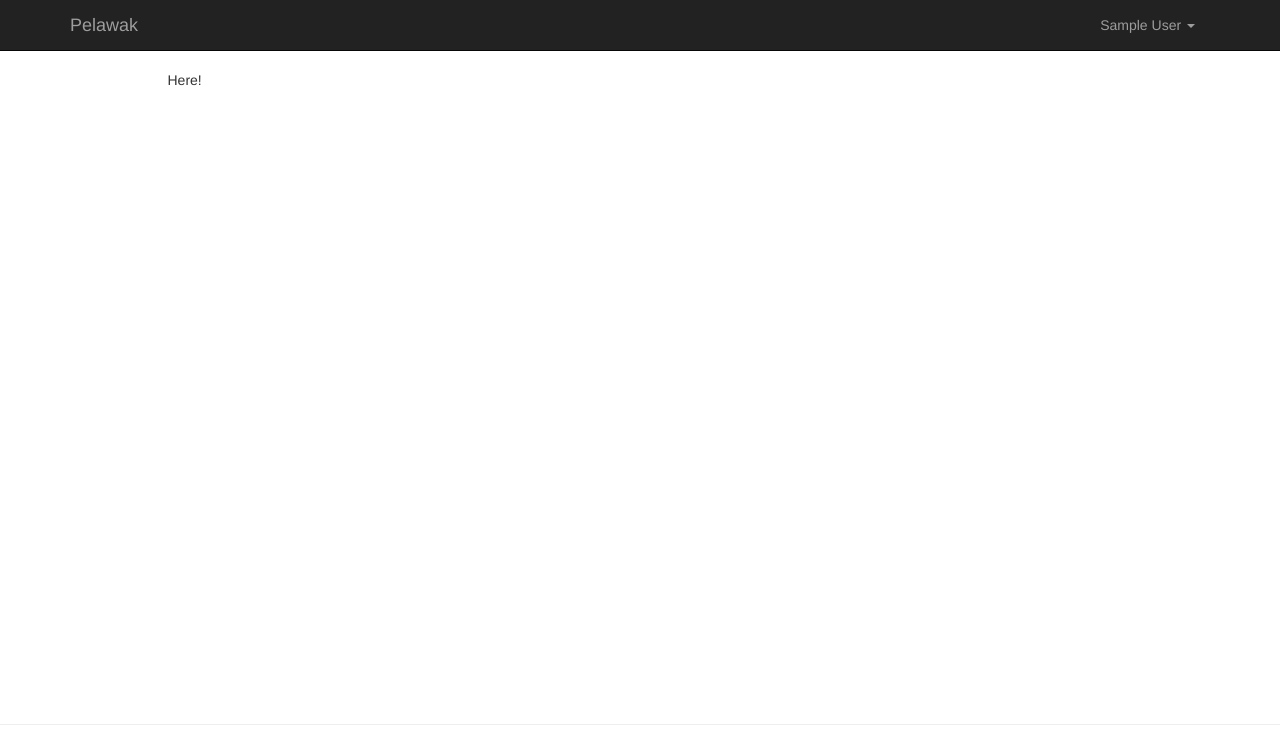
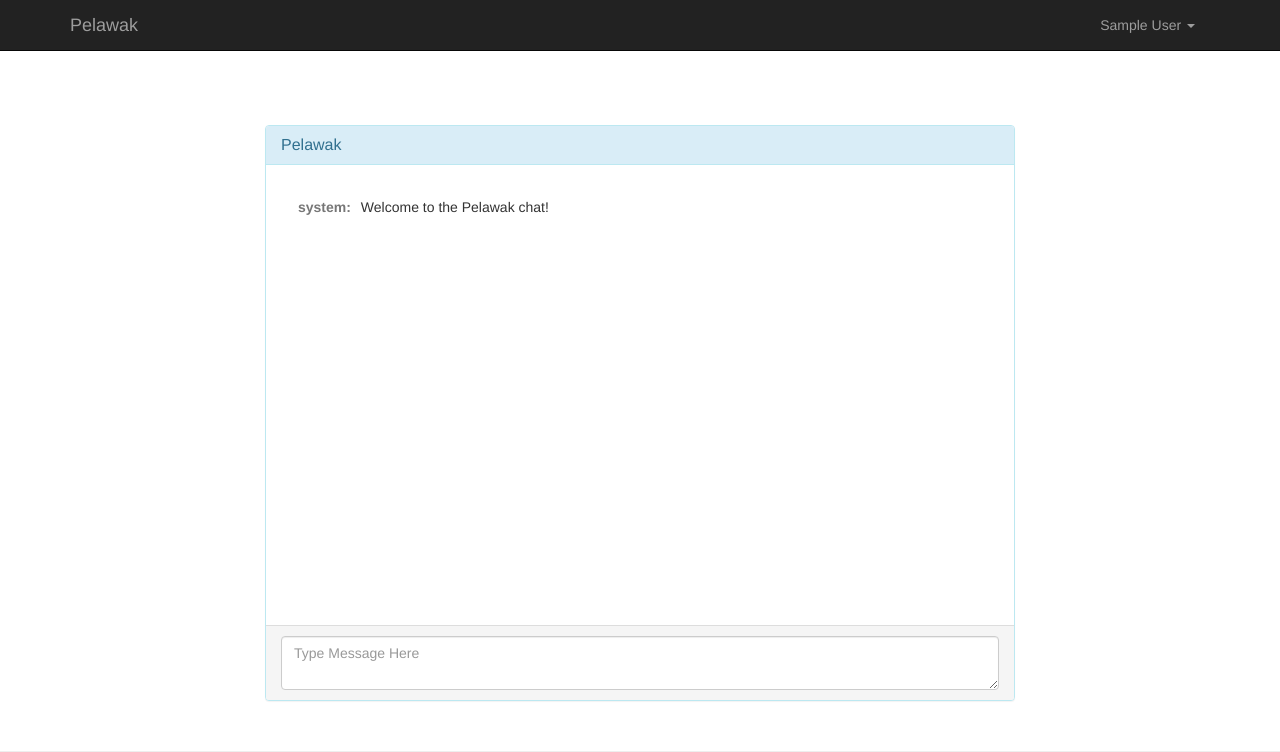
Before and after one commit to mclumd/pelawak, a Django app: page / in a window 1280 px wide. Shown: the top 752 px of the page. Run offline with Django 3.2, Linux system fonts and the light colour scheme; the visitor is signed in with stand-in values (Sample User, id 1); some libraries are stand-ins or nearby versions.

Commit message:
chat skin and basic js interaction

```diff
--- a/pelawak/static/css/pelawak.css
+++ b/pelawak/static/css/pelawak.css
@@ -42,3 +42,32 @@ body {
 .mainbox .panel-body {
     padding: 30px;
 }
+
+.mainbox h1 {
+    margin-top: 5px;
+}
+
+.mainbox a.btn {
+    margin: 12px 0 0 0;
+}
+
+/* Chat Window */
+
+.chat-messages {
+    width: 100%;
+    height: 400px;
+    overflow-y: scroll;
+}
+
+.chat-message {
+    margin: 2px;
+}
+
+.chat-user {
+    font-weight: bold;
+}
+
+.chat-user:after {
+    content: ":  ";
+    margin-right: 6px;
+}
--- /dev/null
+++ b/pelawak/static/js/chat.js
@@ -0,0 +1,79 @@
+/*
+ * Implements the chat functionality with websockets.
+ */
+
+(function() {
+
+  Chat = function() {
+
+    // Elements
+    this.chatbox   = null;
+    this.chatInput = null;
+    this.chatUser  = null;
+    this.chatForm  = null;
+    this.messages  = null;
+
+    // Message template
+    this.template  = _.template($("script#message-template").html());
+
+    this.init = function(selector) {
+      this.elem = $(selector);
+      this.chatInput = this.elem.find('.chat-input');
+      this.chatForm  = this.elem.find('.chat-form');
+      this.chatUser  = this.elem.find('input[name=username]');
+      this.messages  = this.elem.find('.chat-messages');
+
+      // Resolve "this" ambiguity
+      var self = this;
+
+      // Bind messages on enter to submit form
+      this.chatInput.keydown(function(e) {
+        if (e.keyCode == 13 && !e.shiftKey) {
+          e.preventDefault();
+          self.chatForm.submit();
+        }
+      });
+
+      // Bind the submit form
+      this.chatForm.submit(this.onChatInput(self));
+
+    }
+
+    // This is what happens when a user enters a chat
+    this.onChatInput = function(self) {
+      return function(e) {
+        e.preventDefault();
+
+        // Get and send data to the server
+        data = self.getChatData();
+
+        // Temporarily just add data directly to the message window
+        self.messages.append(self.template(data));
+
+        // Empty the chat input to get ready to type again
+        self.chatInput.val('');
+        self.scrollDown();
+
+        return false;
+      }
+    }
+
+    // Used to extract chat data from the chat form
+    this.getChatData = function() {
+      return {
+        message: this.chatInput.val(),
+        username: this.chatUser.val()
+      }
+    }
+
+    // Used to set message scrolling to the bottom
+    this.scrollDown = function() {
+      var box = this.messages[0];
+      var scrollHeight = Math.max(box.scrollHeight, box.clientHeight);
+      box.scrollTop = scrollHeight - box.clientHeight;
+    }
+
+  }
+
+  var chat = new Chat().init("#chatbox");
+})();
--- a/pelawak/templates/components/chat.html
+++ b/pelawak/templates/components/chat.html
@@ -1,3 +1,32 @@
 {# A template for the chat box window #}
 
-<p>Here!</p>
+<div class="container">
+  <div class="row">
+    <div class="mainbox col-xs-8 col-xs-offset-2">
+      <div id="chatbox" class="panel panel-info">
+        <div class="panel-heading">
+          <h4 class="panel-title">Pelawak</h4>
+        </div>
+        <div class="panel-body">
+          <div class="chat-messages">
+            <p class="chat-message">
+              <span class="chat-user text-muted">system</span> Welcome to the Pelawak chat!
+            </p>
+          </div>
+        </div>
+        <div class="panel-footer">
+          <form class="chat-form" role="form">
+            <div class="control-group">
+              <textarea class="form-control chat-input" rows="2" placeholder="Type Message Here"></textarea>
+              <input type="hidden" name="username" id="username" value="{{ user.username }}" />
+            </div>
+          </form>
+        </div>
+      </div>
+    </div>
+  </div>
+</div>
+
+<script type="text/template" id="message-template">
+  <p class="chat-message"><span class="chat-user text-warning"><%- username %></span> <%- message %></p>
+</script>
--- a/pelawak/templates/components/splash.html
+++ b/pelawak/templates/components/splash.html
@@ -6,7 +6,7 @@
       <div class="panel-body text-center">
         <h1>Pelawak</h1>
         <p class="lead">The goal reasoning chat bot!</p>
-        <p class="text-muted">To get started using Pelawak, please sign in with Google.</p>
+        <p class="text-info">To get started using Pelawak, please sign in with Google.</p>
         <a href="{% url 'social:begin' 'google-oauth2' %}" class="btn btn-info">
           <i class="fa fa-google-plus-square"></i>
           Login with Google
--- a/pelawak/templates/home.html
+++ b/pelawak/templates/home.html
@@ -1,17 +1,19 @@
 {% extends 'page.html' %}
+{% load staticfiles %}
 
 {% block content %}
 
   {% if user.is_authenticated %}
-    <div class="container">
-      <div class="row">
-        <div class="col-xs-10 col-xs-offset-1">
-          {% include 'components/chat.html' %}
-        </div>
-      </div>
-    </div>
+    {% include 'components/chat.html' %}
   {% else %}
     {% include 'components/splash.html' %}
   {% endif %}
 
 {% endblock %}
+
+{% block javascripts %}
+  {{ block.super }}
+  {% if user.is_authenticated %}
+  <script type="text/javascript" src="{% static 'js/chat.js' %}"></script>
+  {% endif %}
+{% endblock %}
```
